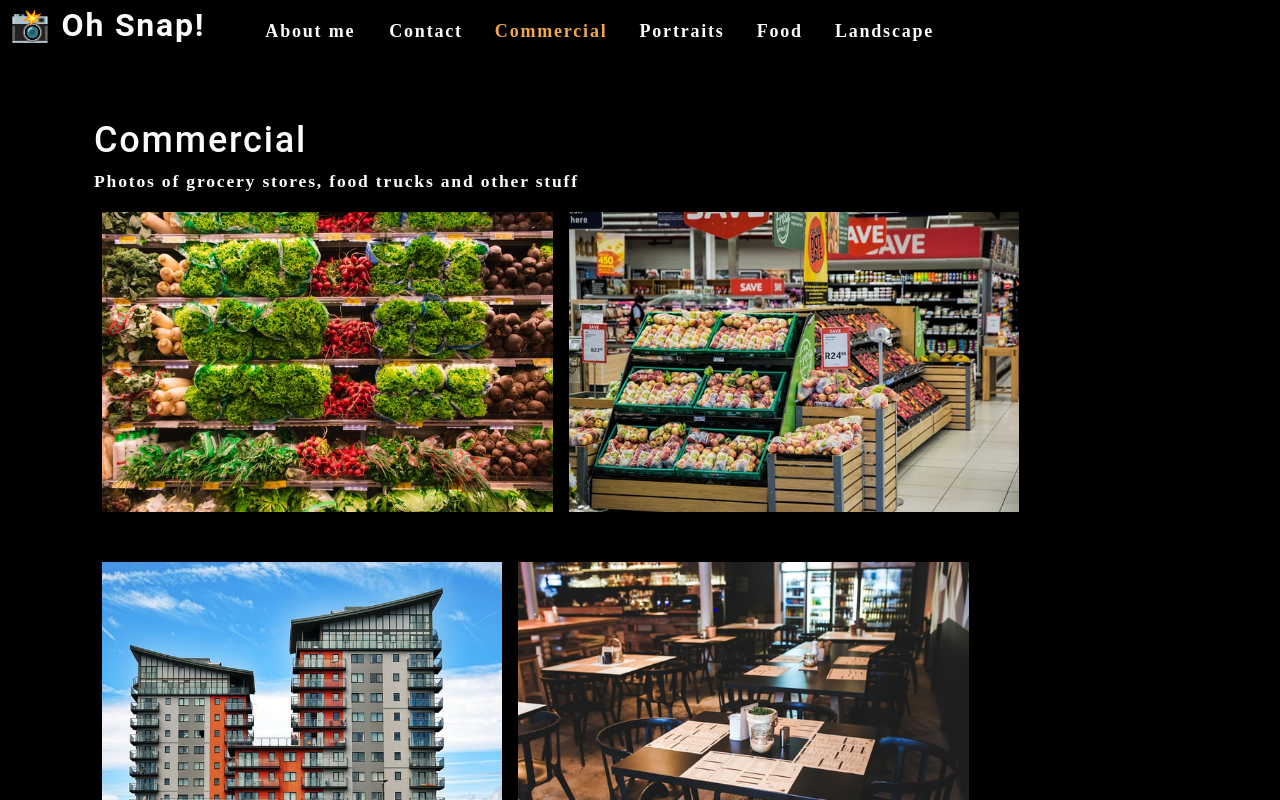
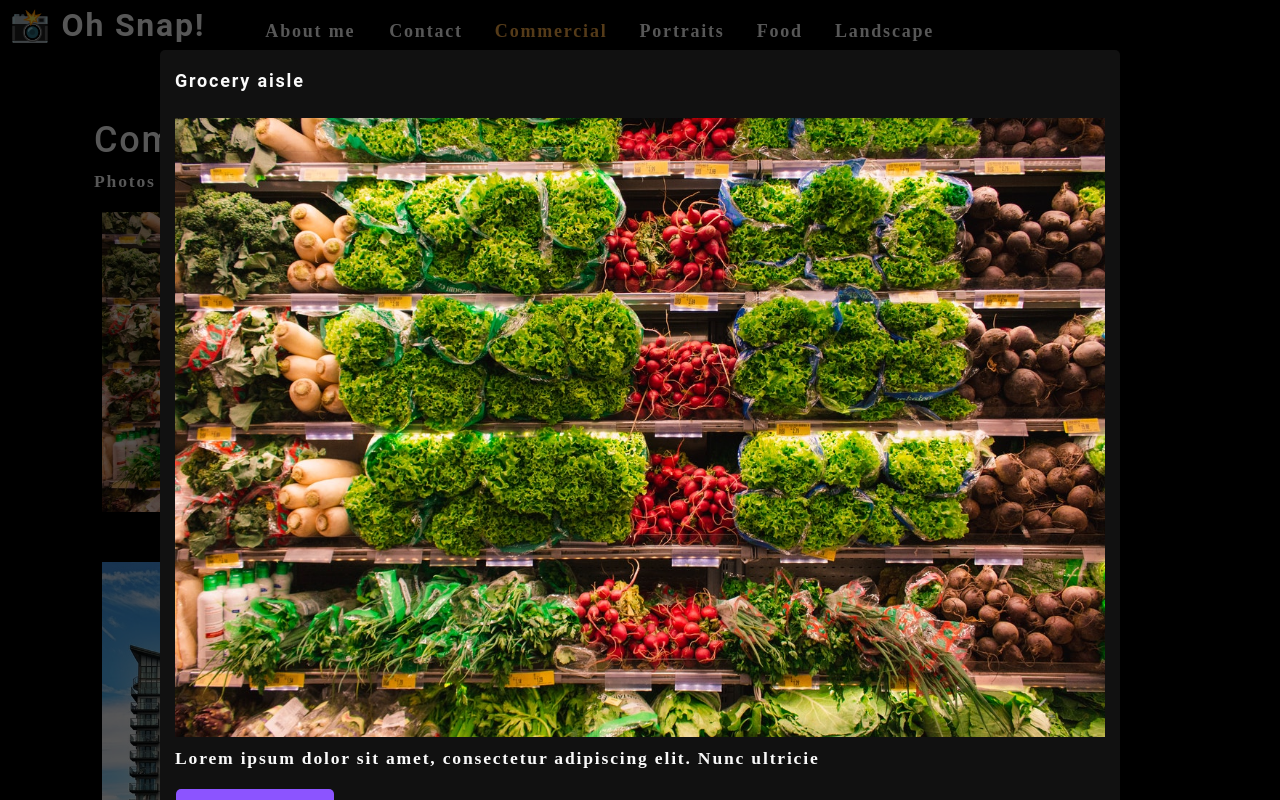
Before and after one commit to DYoshizawa079/photo-port, a React (Create React App) app: page / in a window 1280 px wide. Both pictures are taken after a click on the picture 327 px from the left and 361 px from the top of the page. Shown: the top 800 px of the page. Built offline with nearby package versions, Linux system fonts and the light colour scheme.

Commit message:
Enabled modals

```diff
--- /dev/null
+++ b/src/components/Modal/index.js
@@ -0,0 +1,20 @@
+import React from 'react';
+
+function Modal({ onClose, currentPhoto }) {
+
+    const {name, category, description, index} = currentPhoto;
+
+    return (
+        <div className="modalBackdrop">
+            <div className="modalContainer">
+                <h3 className="modalTitle">{name}</h3>
+                <img src={require(`../../assets/large/${category}/${index}.jpg`)} alt="current category" />
+                <p>{description}</p>
+                <button type="button" onClick={onClose} >
+                    Close this modal
+                </button>
+            </div>
+        </div>
+    );
+}
+export default Modal;
--- a/src/components/PhotoList/index.js
+++ b/src/components/PhotoList/index.js
@@ -1,7 +1,10 @@
 import React, { useState } from 'react'
-//import Modal from '../Modal';
+import Modal from '../Modal';
 
 function PhotoList({ category }) {
+
+    const [isModalOpen, setIsModalOpen] = useState(false);
+    const [currentPhoto, setCurrentPhoto] = useState();
 
     const [photos] = useState([
         {
@@ -106,8 +109,17 @@
      */
     const currentPhotos = photos.filter((photo) => photo.category === category);
 
+    const toggleModal = (image, index) => {
+        // "index: i" is a key value pair
+        setCurrentPhoto({...image, index: index});
+        setIsModalOpen(!isModalOpen);
+    }
+
     return (
         <div>
+            {isModalOpen && (
+                <Modal currentPhoto={currentPhoto} onClose={toggleModal} />
+            )}
             <div className="flex-row">
                 {/*
                     Process each item in the currentPhotos array with the map function
@@ -117,6 +129,7 @@
                         src={require(`../../assets/small/${category}/${index}.jpg`)}
                         alt={image.name}
                         className="img-thumbnail mx-1"
+                        onClick={() => toggleModal(image, index)}
                         // 'key' attribute must be there. Otherwise it'll cause an error
                         key={image.name}
                     />
```
